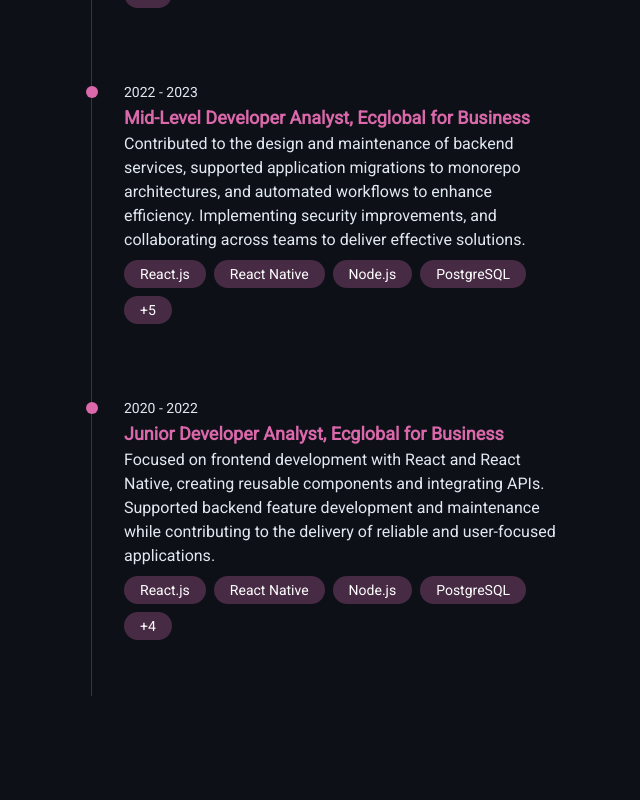
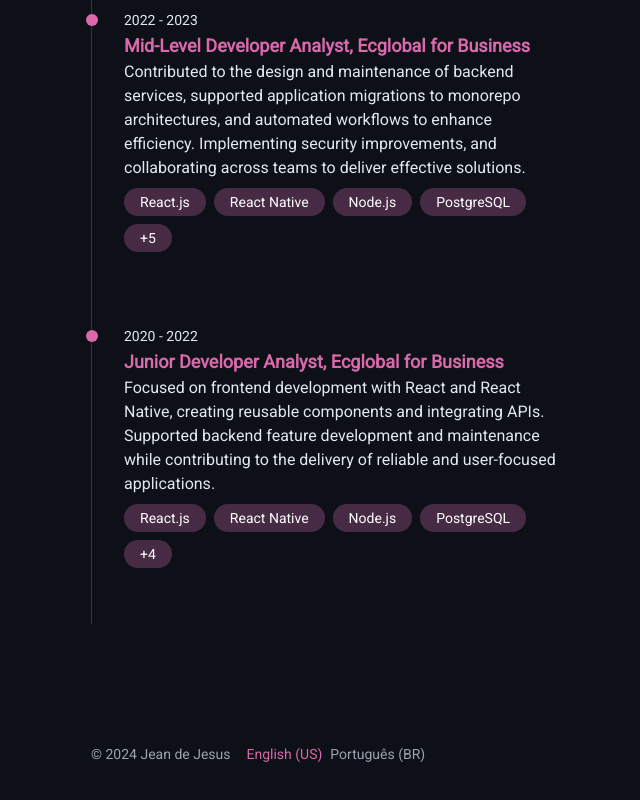
Before and after one commit to je4ngomes/portfolio, a Next.js app: page /en in a window 1280 px wide. Shown: the part 996-1796 px from the top of the page, without its empty margins (549-1189 px from the left). Before the commit the page ends 1756 px from the top, so only its background shows below. Built offline with nearby package versions, Linux system fonts and the light colour scheme.

Commit message:
feat: add footer component with copyright and language switcher refactor: update profile descriptions in English and Portuguese locales

```diff
--- a/locales/en.json
+++ b/locales/en.json
@@ -1,7 +1,7 @@
 {
   "about": {
     "first_paragraph": "I’m a seasoned software developer passionate about creating scalable web systems that merge thoughtful design with robust engineering. Over the years, I’ve focused on developing reusable components and API integrations while contributing to the design and implementation of reliable features and architectures. My work emphasizes collaboration and ensuring best practices to deliver high-performance and user-focused solutions.",
-    "second_paragraph": "Beyond traditional development, I have been building knowledge in automation processes and exploring the potential of large language models (LLMs) to develop AI-driven agents and solutions. This journey includes learning to optimize workflows, enhance system efficiency, and integrate intelligent capabilities into applications. I thrive in collaborative environments, working closely with cross-functional teams to deliver innovative, reliable, and impactful software products."
+    "second_paragraph": "Beyond traditional development, I have been building knowledge in automation processes and exploring the potential of large language models (LLMs) to develop AI-driven agents and solutions. This journey includes learning to optimize workflows, enhance system efficiency, and integrate intelligent capabilities into applications."
   },
   "skills": {
     "title": "Skills"
@@ -66,5 +66,8 @@
     "name": "Jean Jesus",
     "role": "Software Developer",
     "description": "I enjoy building things that live on the internet, creating scalable web solutions that drive impact and innovation."
+  },
+  "footer": {
+    "copyright": "© {year} Jean de Jesus"
   }
 }
--- a/locales/pt.json
+++ b/locales/pt.json
@@ -65,6 +65,9 @@
   "profile": {
     "name": "Jean de Jesus",
     "role": "Desenvolvedor de Software",
-    "description": "Gosto de criar soluções que vivem na internet, desenvolvendo sistemas web escaláveis que geram impacto e inovação."
+    "description": "Minha missão é criar soluções digitais, desenvolvendo sistemas web escaláveis que geram valor e inovação."
+  },
+  "footer": {
+    "copyright": "© {year} Jean de Jesus"
   }
 }
--- a/src/app/[locale]/page.tsx
+++ b/src/app/[locale]/page.tsx
@@ -4,6 +4,7 @@ import ExperienceSection from "@/components/Sections/Experience/ExperienceSectio
 import SkillSection from "@/components/Sections/Skill/SkillSection";
 import SectionDivider from "@/components/Layout/SectionDivider";
 import { useTranslations } from "next-intl";
+import Footer from "@/components/Footer";
 
 export default function App() {
   const t = useTranslations();
@@ -20,6 +21,7 @@ export default function App() {
 
       {/* <SectionDivider id="projects" title={t("projects.title")} />
       <ProjectSection /> */}
+      <Footer />
     </main>
   );
 }
--- /dev/null
+++ b/src/components/Footer/index.tsx
@@ -0,0 +1,17 @@
+import { useTranslations } from "next-intl";
+import SwitchLang from "../SwitchLang";
+
+export default function Footer() {
+  const t = useTranslations();
+
+  return (
+    <footer className="flex self-start mt-24 mb-8 text-gray-400 text-sm">
+      <p>
+        {t("footer.copyright", {
+          year: new Date().getFullYear(),
+        })}
+      </p>
+      <SwitchLang />
+    </footer>
+  );
+}
--- a/src/components/Layout/Nav.tsx
+++ b/src/components/Layout/Nav.tsx
@@ -17,7 +17,7 @@ export default function Nav({ items }: NavProps) {
   const [activeItem, setActiveItem] = useState<number>(0);
 
   return (
-    <nav className="hidden xl:flex flex-col mt-16 space-y-2 text-gray-400 w-fit">
+    <nav className="hidden xl:flex flex-col mt-24 space-y-2 text-gray-400 w-fit">
       {items.map((item, index) => (
         <Link
           key={item.name}
--- /dev/null
+++ b/src/components/SwitchLang/index.tsx
@@ -0,0 +1,32 @@
+import { useLocale } from "next-intl";
+import Link from "next/link";
+
+export default function SwitchLang() {
+  const locale = useLocale();
+  const languages = [
+    {
+      name: "English (US)",
+      code: "en",
+    },
+    {
+      name: "Português (BR)",
+      code: "pt",
+    },
+  ];
+
+  return (
+    <div className="flex flex-row pl-4 space-x-2">
+      {languages.map((lang) => (
+        <Link
+          key={lang.code}
+          href={`/${lang.code}`}
+          className={
+            locale === lang.code ? "text-[#DA68AB]" : "hover:text-slate-200"
+          }
+        >
+          {lang.name}
+        </Link>
+      ))}
+    </div>
+  );
+}
```
